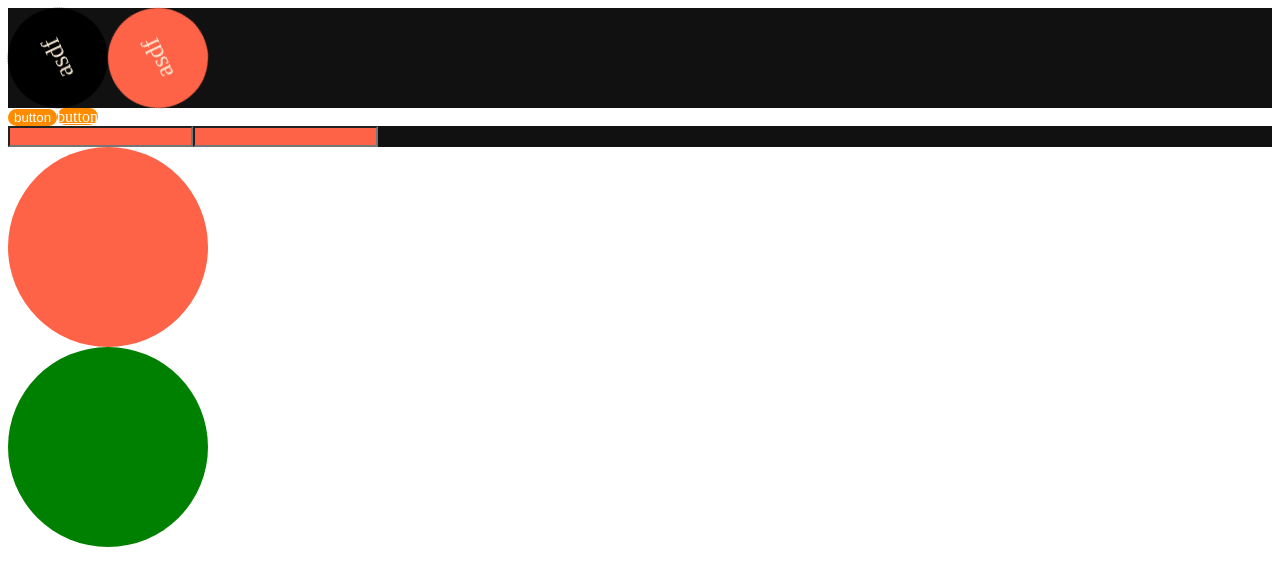
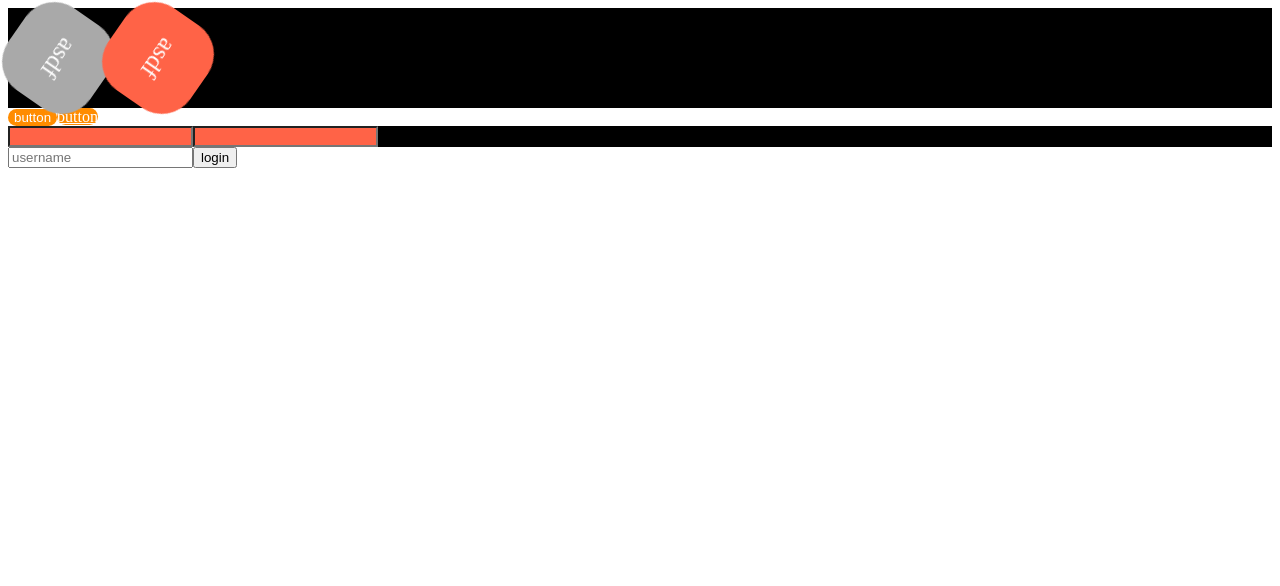
Before and after one commit to kdd9512/reactchallenge, a React (Create React App) app: page /reactchallenge/1 in a window 1280 px wide. Shown: the top 586 px of the page. Built offline with nearby package versions, Linux system fonts and the light colour scheme.

Commit message:
20211208 2nd commit
styled-components 적용.

typescript 기초 완료.

optional props
ThemeProvider / DefaultTheme

```diff
--- a/src/App.tsx
+++ b/src/App.tsx
@@ -1,13 +1,15 @@
+import React, {useState} from "react";
 import styled, {keyframes} from "styled-components";
-import CircleA from "./CircleA";
 
 // Object 의 shape (자료유형) 를 지정하기 위한 interface.
 interface BoxProps {
-    bgColor:string;
+    bgColor?: string;
+    textColor?:string;
 }
 
+
 const First = styled.div`
-  background-color: ${(props) => props.theme.backgroundColor};
+  background-color: ${(props) => props.theme.bgColor};
   display: flex;
 `;
 
@@ -16,7 +18,7 @@ const anima = keyframes`
   // from / to 로도 효과를 부여할 수 있으나,
   // 아래와 같이 애니메이션 효과 진척도에 따라 다른 효과를 주는 것도 가능하다.
   0% {
-    transform:rotate(0deg);
+    transform: rotate(0deg);
     border-radius: 0;
   }
   50% {
@@ -24,7 +26,7 @@ const anima = keyframes`
     border-radius: 100px;
   }
   100% {
-    transform:rotate(0deg);
+    transform: rotate(0deg);
     border-radius: 0;
   }
 `;
@@ -34,9 +36,10 @@ const SText = styled.span`
 `;
 
 // bgColor 를 props 로 받아 처리하게끔 설정하여 중복되는 css 코드를 줄일 수 있다.
+// styled-components 에 들어오는 props 의 자료유형은 interface 로 설정하고 <interface명> 으로 사용한다.
 const Box = styled.div<BoxProps>`
   background-color: ${(props) => (props.bgColor)};
-  color: antiquewhite;
+  color: ${(props) => (props.theme.textColor)};
   height: 100px;
   width: 100px;
   display: flex;
@@ -48,15 +51,17 @@ const Box = styled.div<BoxProps>`
   // "&:" pseudo-selector : 태그 안의 elements 를 선택하여 css 효과를 부여할 수 있다.
 
   // 이하와 같이 특정 styled-components 를 지목할 수도 있다. (SText 부분)
-  // 이 방법을 이용하면 item 의 태그 종류에 구애받지 않아도 된다.
+  // 이 방법을 이용하면 item 의 태그 종류에 구애받지 않아도 된다.(item 의 태그가 변경되어도 작동함.)
   ${SText} {
     &:hover {
       font-size: 55px;
     }
+
     &:active {
       opacity: 0;
     }
-  };
+  }
+;
 `;
 
 // styled-components 확장. 기존에 존재하는 styled 를 불러와서 추가로 css 설정이 가능하다.
@@ -73,15 +78,30 @@ const Btn = styled.button`
 `;
 
 // .attrs({}) 로 전달될 모든 속성을 가진 오브젝트를 담을 수 있다.
-const Input = styled.input.attrs({required:true, minLength:5})`
+const Input = styled.input.attrs({required: true, minLength: 5})`
   background-color: tomato;
 `;
 
 const App = () => {
+    const [value, setValue] = useState("");
+    const onChange = (event: React.FormEvent<HTMLInputElement>) => {
+        const {
+            // 현재 target 인 input 에서 발생하는 이벤트를 value 에 담고
+            currentTarget: {value},
+        } = event;
+        // 위에서 값이 담긴 value 는 setValue 로 넘어온다.
+        setValue(value);
+    };
+
+    const onSubmit = (event: React.FormEvent<HTMLFormElement>) => {
+        event.preventDefault();
+        console.log("Hello", value);
+    }
+
     return (
         <>
             <First>
-                <Box bgColor="black">
+                <Box bgColor="darkgray">
                     <SText>asdf</SText>
                 </Box>
                 <Circle bgColor="tomato">
@@ -98,10 +118,14 @@ const App = () => {
                 <Input/>
                 <Input/>
             </First>
-            <div>
-                <CircleA bgColor="tomato"/>
-                <CircleA bgColor="green"/>
-            </div>
+            <form onSubmit={onSubmit}>
+                <input
+                    value={value}
+                    onChange={onChange}
+                    type="text"
+                    placeholder="username"/>
+                <button type="submit">login</button>
+            </form>
         </>
     );
 }
--- a/src/CircleA.tsx
+++ /dev/null
@@ -1,27 +0,0 @@
-import styled from "styled-components";
-
-// interface 는 props 의 자료형을 지정한다.
-// typescript 는 자료형을 지정해주어야 하기 때문에
-// interface 를 이용하여 자료형을 지정할 필요가 있다.
-interface CircleProps {
-    bgColor:string;
-}
-
-interface ContainerProps {
-    bgColor:string;
-}
-
-const Container = styled.div<ContainerProps>`
-  width:200px;
-  height:200px;
-  background-color: ${props => props.bgColor};
-  border-radius: 100px;
-`;
-
-const CircleA = ({bgColor}: CircleProps) => {
-    return (
-        <Container bgColor={bgColor}/>
-    )
-}
-
-export default CircleA;
--- a/src/index.tsx
+++ b/src/index.tsx
@@ -2,23 +2,14 @@ import React from 'react';
 import ReactDOM from 'react-dom';
 import {ThemeProvider} from "styled-components";
 import App from './App';
+import {DarkMod} from "./theme"; // theme.ts 에서 export 된 DarkMod 를 import
 
-// ThemeProvider 에서 사용할 props 를 전달한다.
-// 여기서 설정한 색상이 App의 styled-components 에 전달되어 css 를 결정한다.
-const darkMod = {
-    textColor:"whitesmoke",
-    backgroundColor:"#111",
-};
 
-const lightMod = {
-    textColor:"#111",
-    backgroundColor:"whitesmoke",
-};
 
 ReactDOM.render(
     // ThemeProvider 를 이용하여 styled-components 에서 이용할 수 있는 props 를 전달,
     // 해당 props 를 이용하여 css 를 바꾸게 만들 수 있다.
-    <ThemeProvider theme={darkMod}>
+    <ThemeProvider theme={DarkMod}>
         <App/>
     </ThemeProvider>,
     document.getElementById('root')
--- /dev/null
+++ b/src/theme.ts
@@ -0,0 +1,17 @@
+import {DefaultTheme} from "styled-components";
+
+// ThemeProvider 에서 사용할 props 를 전달한다.
+// 여기서 설정한 색상이 App의 styled-components 에 전달되어 css 를 결정한다.
+
+// interface 인 DefaultTheme 을 extend.
+export const DarkMod: DefaultTheme = {
+    bgColor:"black",
+    textColor:"white",
+    btnColor: "teal"
+};
+
+export const LightMod:DefaultTheme = {
+    bgColor:"white",
+    textColor:"black",
+    btnColor: "tomato",
+}
```
Also changed, not shown: src/deprecated/InterfaceAndOptionalProps.tsx (added, +46 -0 lines), src/styled.d.ts (added, +12 -0 lines).
